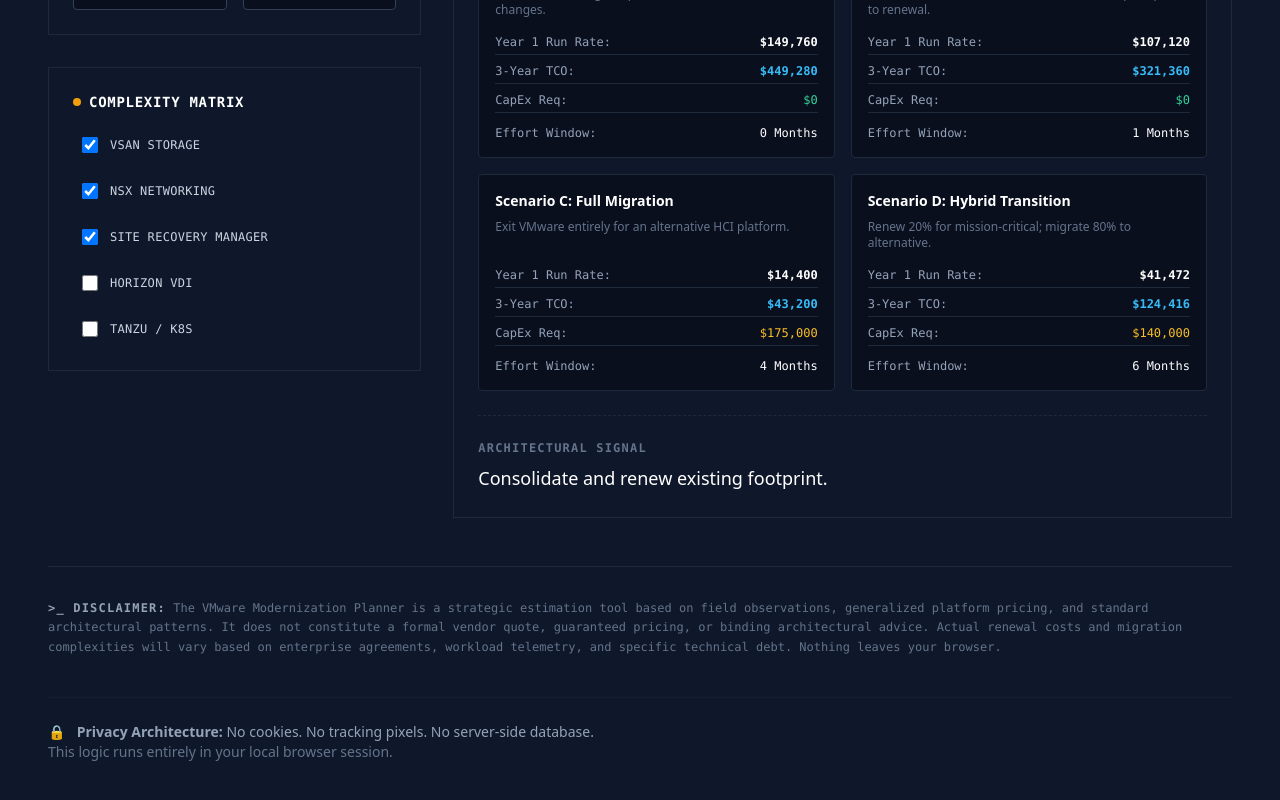
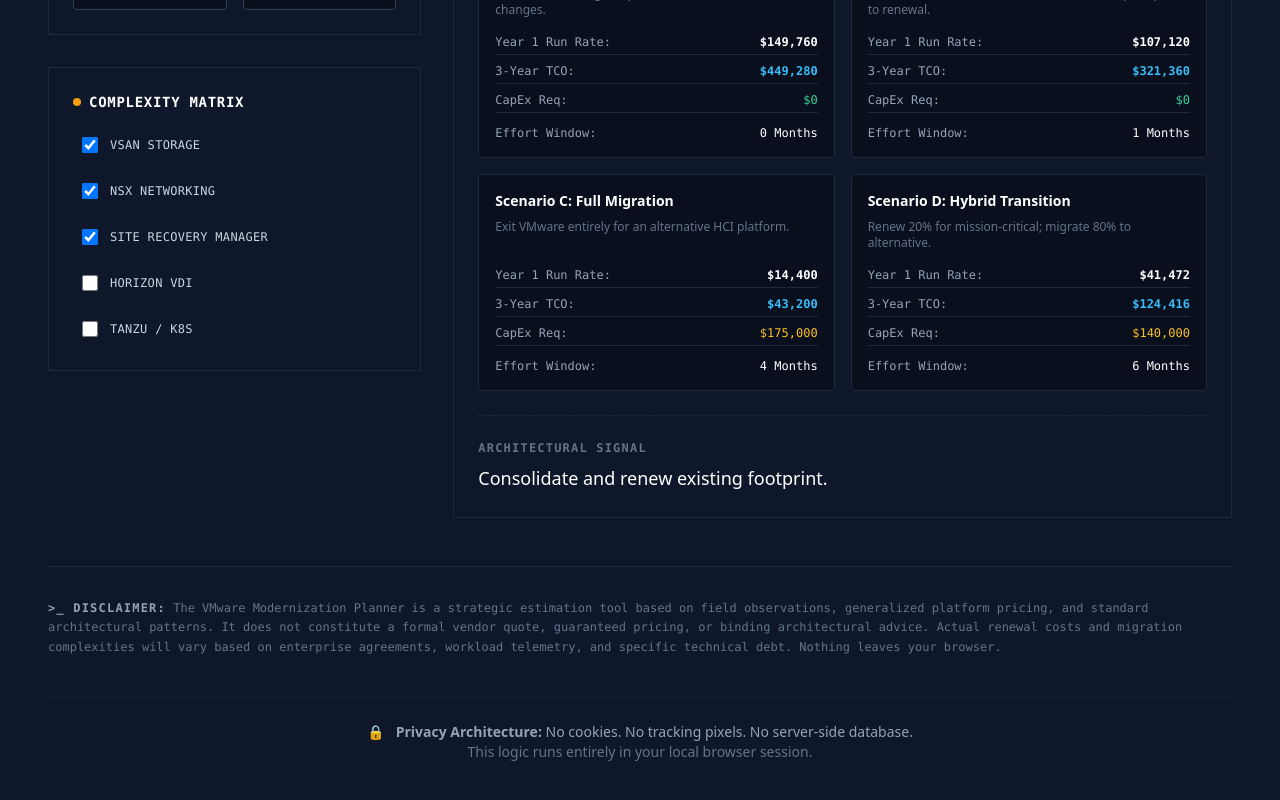
Before and after one commit to rack2cloud/vmware-nutanix-mapper-tool, a Next.js app: page / in a window 1280 px wide. Shown: the part 672-1472 px from the top of the page. Built offline with nearby package versions, Linux system fonts and the light colour scheme.

Commit message:
Change Privacy Architecture Block alignment to center

```diff
--- a/src/app/page.tsx
+++ b/src/app/page.tsx
@@ -301,7 +301,7 @@
           </div>
 
           {/* Privacy Architecture Block */}
-          <div className="pt-6 border-t border-slate-800/50 text-left text-slate-400 font-sans text-sm">
+          <div className="pt-6 border-t border-slate-800/50 text-center text-slate-400 font-sans text-sm">
             <p className="m-0">
               <span className="mr-2">🔒</span> <strong>Privacy Architecture:</strong> No cookies. No tracking pixels. No server-side database. <br />
               <span className="text-slate-500">This logic runs entirely in your local browser session.</span>
```
